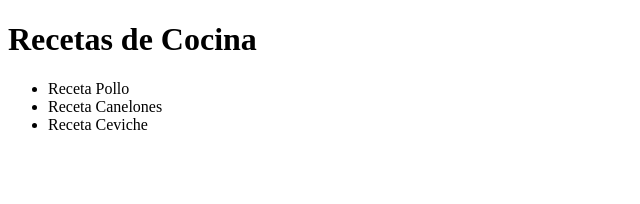
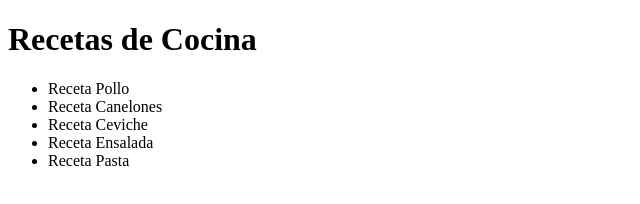
Before and after one commit to cesarenlaunir/repositorio_html, a plain HTML site: page index.html in a window 1280 px wide. Shown: the whole page, without its empty margins (0-640 px from the left). Drawn offline with Linux system fonts and the light colour scheme.

Commit message:
nuevas recetas añadidas

```diff
--- a/index.html
+++ b/index.html
@@ -12,6 +12,8 @@
         <li>Receta Pollo</li>
         <li>Receta Canelones</li>
         <li>Receta Ceviche</li>
+        <li>Receta Ensalada</li>
+        <li>Receta Pasta</li>
       </ul>
     </nav>
   </body>
```
